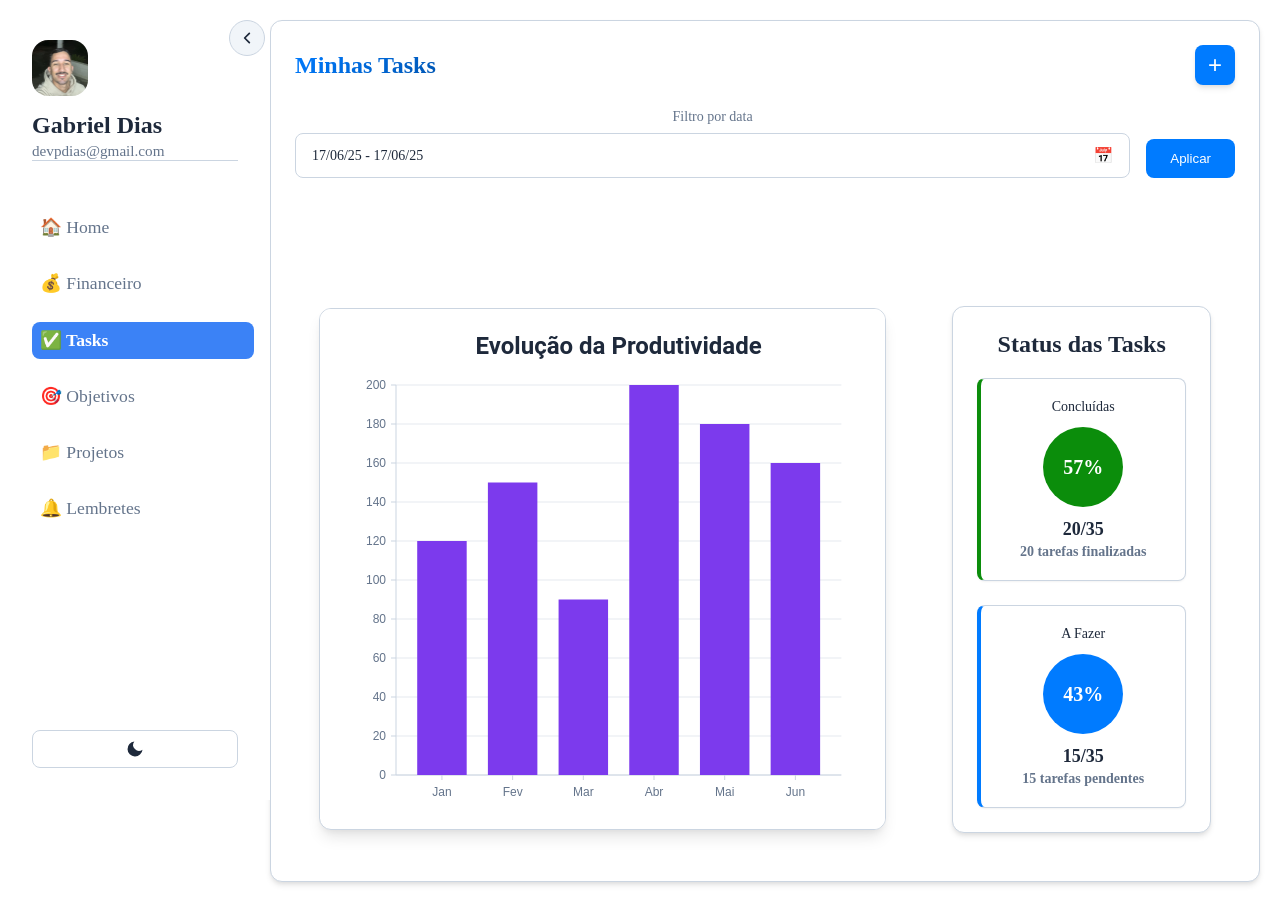
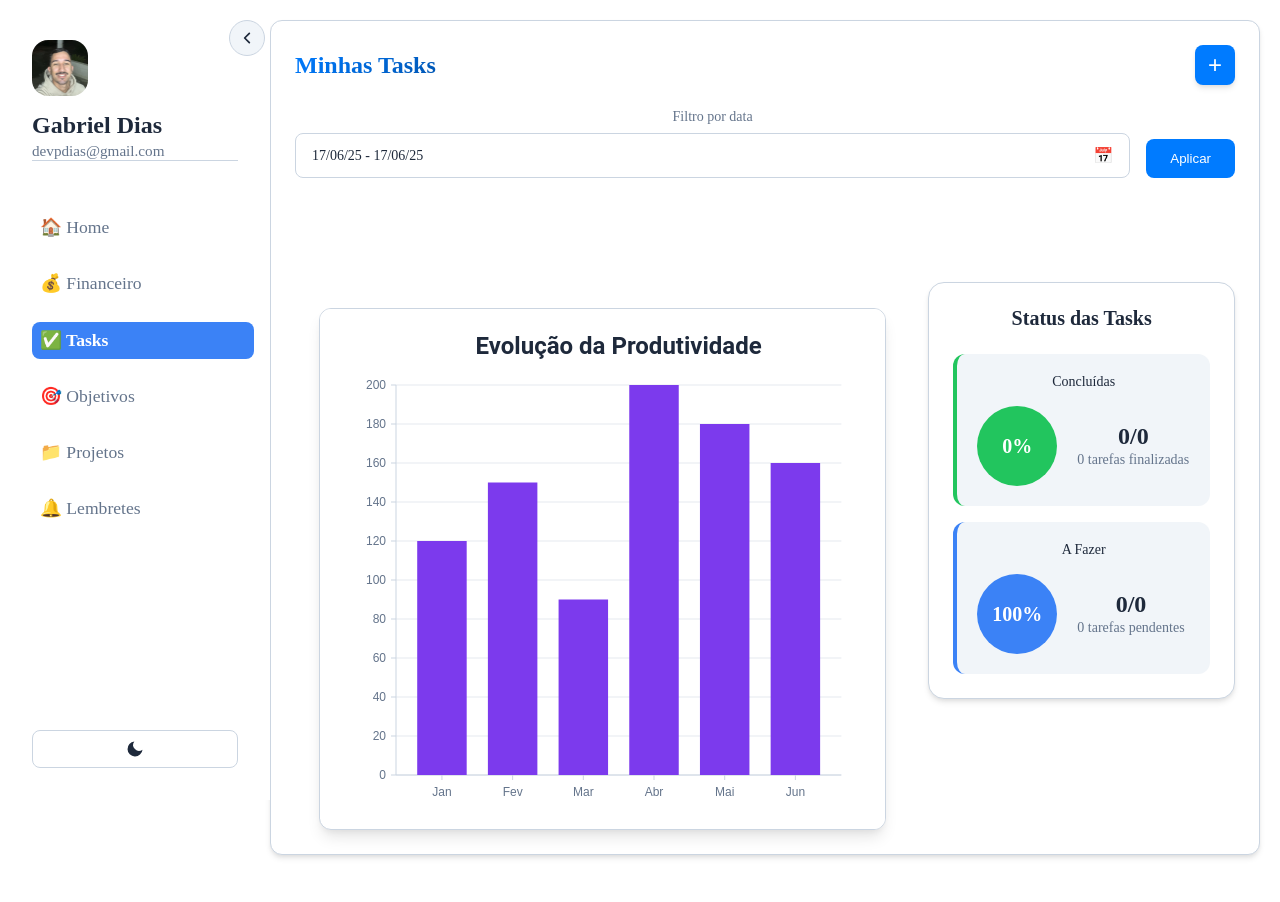
Before and after one commit to DiiasDev/dashboardRotina, a React (Create React App) app: page /Tasks in a window 1280 px wide. After the commit the page ends 875 px from the top, so only its background shows below. Built offline with nearby package versions, Linux system fonts and the light colour scheme; the HTML template or start-up script is replaced by a standard one.

Commit message:
feat: Adicionando lógica ao componente de status das tasks

```diff
--- a/src/Components/StatusTasks/statusTasks.tsx
+++ b/src/Components/StatusTasks/statusTasks.tsx
@@ -1,47 +1,77 @@
-import { Card, Container, Grid } from "@mui/material";
+import { Card, Container } from "@mui/material";
 import styles from './style.module.css'
+import { useState, useEffect } from 'react';
 
 export default function StatusTasks() {
-    const completedTasks = 20;
-    const totalTasks = 35;
+    const [tasksSalvas, setTasksSalvas] = useState(() => {
+        return JSON.parse(localStorage.getItem("tasks_criadas") || "[]");
+    });
+
+    const updateTasks = () => {
+        setTasksSalvas(JSON.parse(localStorage.getItem("tasks_criadas") || "[]"));
+    };
+
+    useEffect(() => {
+        const onStorageChange = (e: StorageEvent) => {
+            if (e.key === 'tasks_criadas') {
+                updateTasks();
+            }
+        };
+        window.addEventListener('storage', onStorageChange);
+
+        window.addEventListener('tasksUpdated', updateTasks);
+
+        return () => {
+            window.removeEventListener('storage', onStorageChange);
+            window.removeEventListener('tasksUpdated', updateTasks);
+        };
+    }, []);
+
+
+    const totalTasks = tasksSalvas.length;
+    const completedTasks = tasksSalvas.filter((task: { concluido: boolean; }) => task.concluido === true).length || 0;
     const todoTasks = totalTasks - completedTasks;
-    const completionPercentage = Math.round((completedTasks / totalTasks) * 100);
+    const completionPercentage = totalTasks > 0 ? Math.round((completedTasks / totalTasks) * 100) : 0;
 
     return (
         <Container className={styles.container}>
             <Card className={styles.mainCard}>
                 <h4 className={styles.title}>Status das Tasks</h4>
-                <Grid container spacing={3}>
-                    <Grid size={{ xs: 12 }}>
+                <div className={styles.statusContainer}>
                     <Card className={`${styles.statusCard} ${styles.completedCard}`}>
                         <span className={styles.statusLabel}>Concluídas</span>
+                        <div className={styles.progressContainer}>
                             <div className={`${styles.progressCircle} ${styles.completedProgress}`}>
                                 {completionPercentage}%
                             </div>
+                            <div className={styles.statusInfo}>
                                 <div className={styles.statusCount}>
                                     {completedTasks}/{totalTasks}
-                                <span className={styles.percentage}>
+                                </div>
+                                <span className={styles.statusDescription}>
                                     {completedTasks} tarefas finalizadas
                                 </span>
                             </div>
+                        </div>
                     </Card>
-                    </Grid>
 
-                    <Grid size={{ xs: 12 }}>
                     <Card className={`${styles.statusCard} ${styles.todoCard}`}>
                         <span className={styles.statusLabel}>A Fazer</span>
+                        <div className={styles.progressContainer}>
                             <div className={`${styles.progressCircle} ${styles.todoProgress}`}>
                                 {100 - completionPercentage}%
                             </div>
+                            <div className={styles.statusInfo}>
                                 <div className={styles.statusCount}>
                                     {todoTasks}/{totalTasks}
-                                <span className={styles.percentage}>
+                                </div>
+                                <span className={styles.statusDescription}>
                                     {todoTasks} tarefas pendentes
                                 </span>
                             </div>
+                        </div>
                     </Card>
-                    </Grid>
-                </Grid>
+                </div>
             </Card>
         </Container>
     );
--- a/src/Components/StatusTasks/style.module.css
+++ b/src/Components/StatusTasks/style.module.css
@@ -1,83 +1,101 @@
 .container {
-    padding: 24px;
+  padding: 0 !important;
+  max-width: 100% !important;
+  margin: 0 !important;
 }
 
 .mainCard {
   background: var(--color-surface) !important;
+  border-radius: 16px !important;
+  padding: 24px !important;
+  box-shadow: var(--shadow-md) !important;
   border: 1px solid var(--color-border) !important;
-    border-radius: 12px !important;
-    box-shadow: var(--shadow-md) !important;
-    padding: 24px !important;
+  max-width: 400px;
+  margin: 0 auto;
 }
 
 .title {
-    color: var(--color-text);
-    font-size: 1.5rem;
+  color: var(--color-text) !important;
+  font-size: 1.25rem;
   font-weight: 600;
-    margin: 0 0 20px 0;
+  margin: 0 0 24px 0;
+  text-align: center;
+}
+
+.statusContainer {
+  display: flex;
+  flex-direction: column;
+  gap: 16px;
 }
 
 .statusCard {
-    background: var(--color-surface) !important;
-    border: 1px solid var(--color-border) !important;
-    border-radius: 8px !important;
+  background: var(--color-bg-secondary) !important;
+  border-radius: 12px !important;
   padding: 20px !important;
-    text-align: center;
-    box-shadow: var(--shadow-sm) !important;
-    transition: transform 0.2s ease, box-shadow 0.2s ease;
-}
-
-.statusCard:hover {
-    transform: translateY(-2px);
-    box-shadow: var(--shadow-lg) !important;
+  box-shadow: none !important;
+  border: none !important;
+  position: relative;
+  overflow: visible !important;
 }
 
 .completedCard {
-    border-left: 4px solid var(--sucess) !important;
+  border-left: 4px solid #22c55e !important;
 }
 
 .todoCard {
-    border-left: 4px solid var(--color-primary) !important;
+  border-left: 4px solid #3b82f6 !important;
 }
 
 .statusLabel {
-    color: var(--color-text);
+  color: var(--color-text) !important;
   font-size: 0.875rem;
   font-weight: 500;
-    margin-bottom: 12px;
+  margin-bottom: 16px;
   display: block;
+}
+
+.progressContainer {
+  display: flex;
+  align-items: center;
+  gap: 20px;
 }
 
 .progressCircle {
   width: 80px;
   height: 80px;
   border-radius: 50%;
-    margin: 0 auto 12px;
   display: flex;
   align-items: center;
   justify-content: center;
   font-size: 1.25rem;
-    font-weight: 600;
+  font-weight: 700;
   color: white;
+  flex-shrink: 0;
 }
 
 .completedProgress {
-    background: var(--sucess);
+  background: #22c55e;
 }
 
 .todoProgress {
-    background: var(--color-primary);
+  background: #3b82f6;
+}
+
+.statusInfo {
+  display: flex;
+  flex-direction: column;
+  gap: 4px;
 }
 
 .statusCount {
-    color: var(--color-text);
-    font-size: 1.125rem;
-    font-weight: 600;
+  color: var(--color-text) !important;
+  font-size: 1.5rem;
+  font-weight: 700;
+  line-height: 1;
 }
 
-.percentage {
-    color: var(--color-text-secondary);
+.statusDescription {
+  color: var(--color-text-secondary) !important;
   font-size: 0.875rem;
-    margin-top: 4px;
-    display: block;
+  font-weight: 400;
 }
```
Lines whose indentation alone changed are shown as unchanged.
